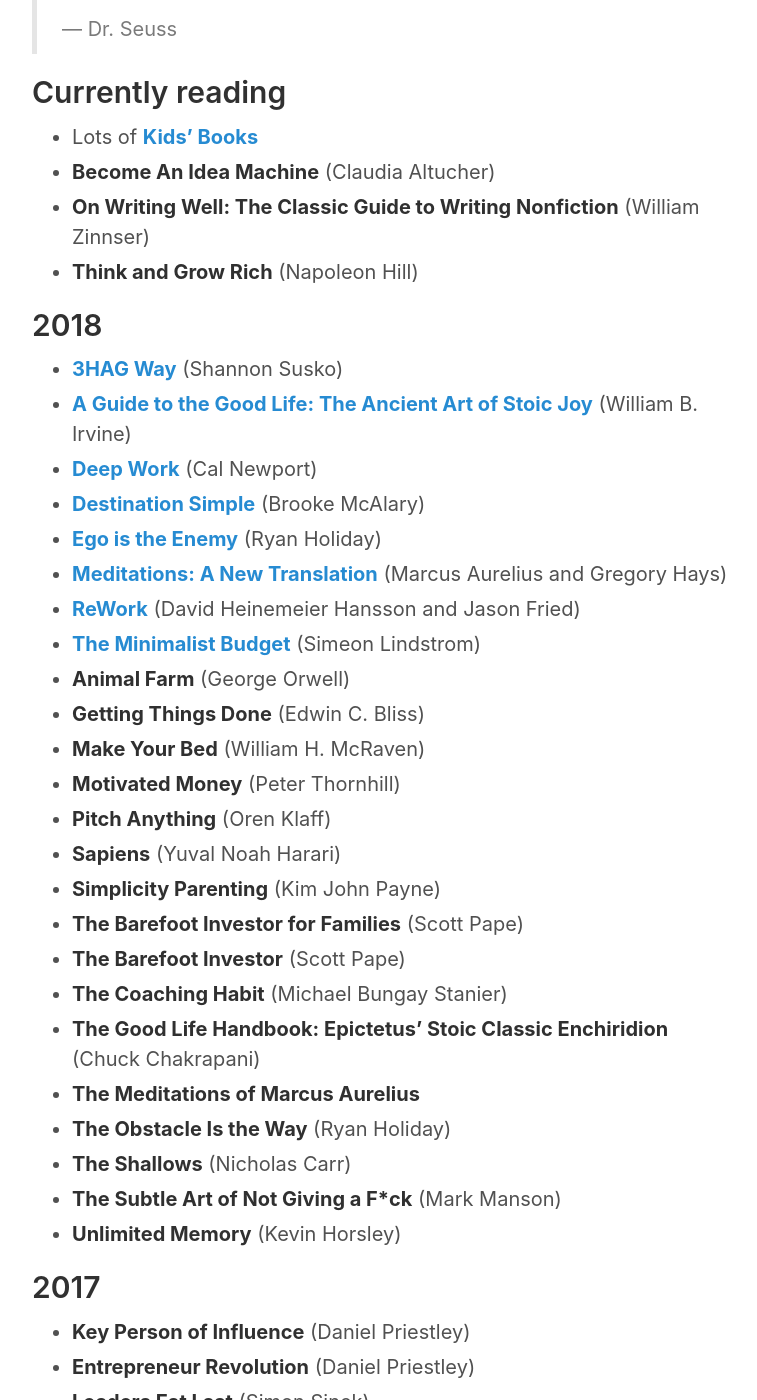
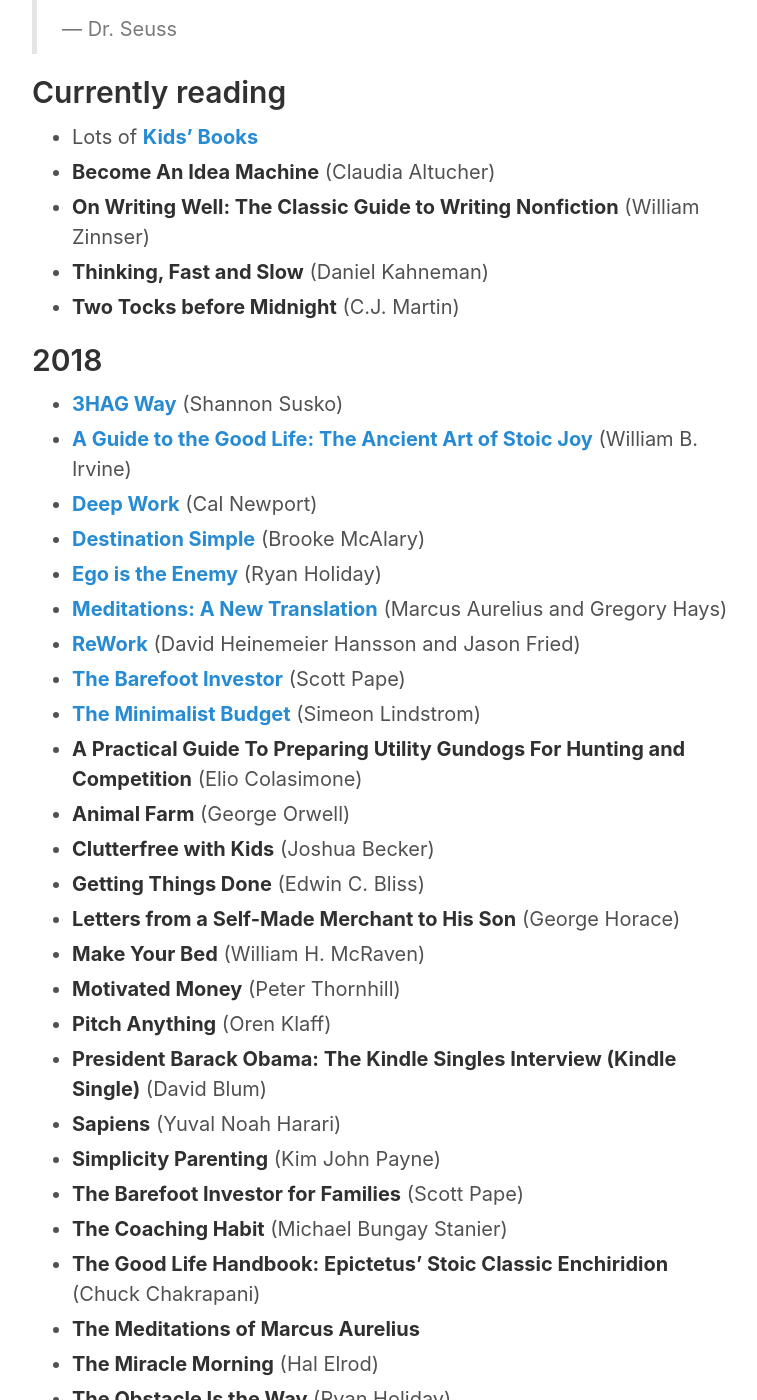
Before and after one commit to teejayen/teejayen.github.io, a Jekyll site: the page built from books.md, in a window 1280 px wide and 1400 px high, scrolled down 273 px. Shown: the whole window, without its empty margins (258-1015 px from the left). Built offline with Jekyll 4.4.1, drawn with Linux system fonts in a browser that asks for light colours; some of the changed text lies outside the part shown.

Commit message:
updated book lists

```diff
--- a/books.md
+++ b/books.md
@@ -18,7 +18,8 @@
 - Lots of [**Kids' Books**](/kidsbooks)
 - **Become An Idea Machine** (Claudia Altucher)
 - **On Writing Well: The Classic Guide to Writing Nonfiction** (William Zinnser)
-- **Think and Grow Rich** (Napoleon Hill)
+- **Thinking, Fast and Slow** (Daniel Kahneman)
+- **Two Tocks before Midnight** (C.J. Martin)
 
 
 ## 2018
@@ -30,22 +31,28 @@
 - [**Ego is the Enemy**](/books/ego-is-the-enemy) (Ryan Holiday)
 - [**Meditations: A New Translation**](/books/meditations-a-new-translation) (Marcus Aurelius and Gregory Hays)
 - [**ReWork**](/books/rework) (David Heinemeier Hansson and Jason Fried)
+- [**The Barefoot Investor**](/books/the-barefoot-investor) (Scott Pape)
 - [**The Minimalist Budget**](/books/the-minimalist-budget) (Simeon Lindstrom)
+- **A Practical Guide To Preparing Utility Gundogs For Hunting and Competition** (Elio Colasimone)
 - **Animal Farm** (George Orwell)
+- **Clutterfree with Kids** (Joshua Becker)
 - **Getting Things Done** (Edwin C. Bliss)
+- **Letters from a Self-Made Merchant to His Son** (George Horace)
 - **Make Your Bed** (William H. McRaven)
 - **Motivated Money** (Peter Thornhill)
 - **Pitch Anything** (Oren Klaff)
+- **President Barack Obama: The Kindle Singles Interview (Kindle Single)** (David Blum)
 - **Sapiens** (Yuval Noah Harari)
 - **Simplicity Parenting** (Kim John Payne)
 - **The Barefoot Investor for Families** (Scott Pape)
-- **The Barefoot Investor** (Scott Pape)
 - **The Coaching Habit** (Michael Bungay Stanier)
 - **The Good Life Handbook: Epictetus' Stoic Classic Enchiridion** (Chuck Chakrapani)
 - **The Meditations of Marcus Aurelius**
+- **The Miracle Morning** (Hal Elrod)
 - **The Obstacle Is the Way** (Ryan Holiday)
 - **The Shallows** (Nicholas Carr)
 - **The Subtle Art of Not Giving a F*ck** (Mark Manson)
+- **Think and Grow Rich** (Napoleon Hill)
 - **Unlimited Memory** (Kevin Horsley)
 
 ## 2017
```
Also changed, not shown: other parts of books.md (+1 -1 lines).
